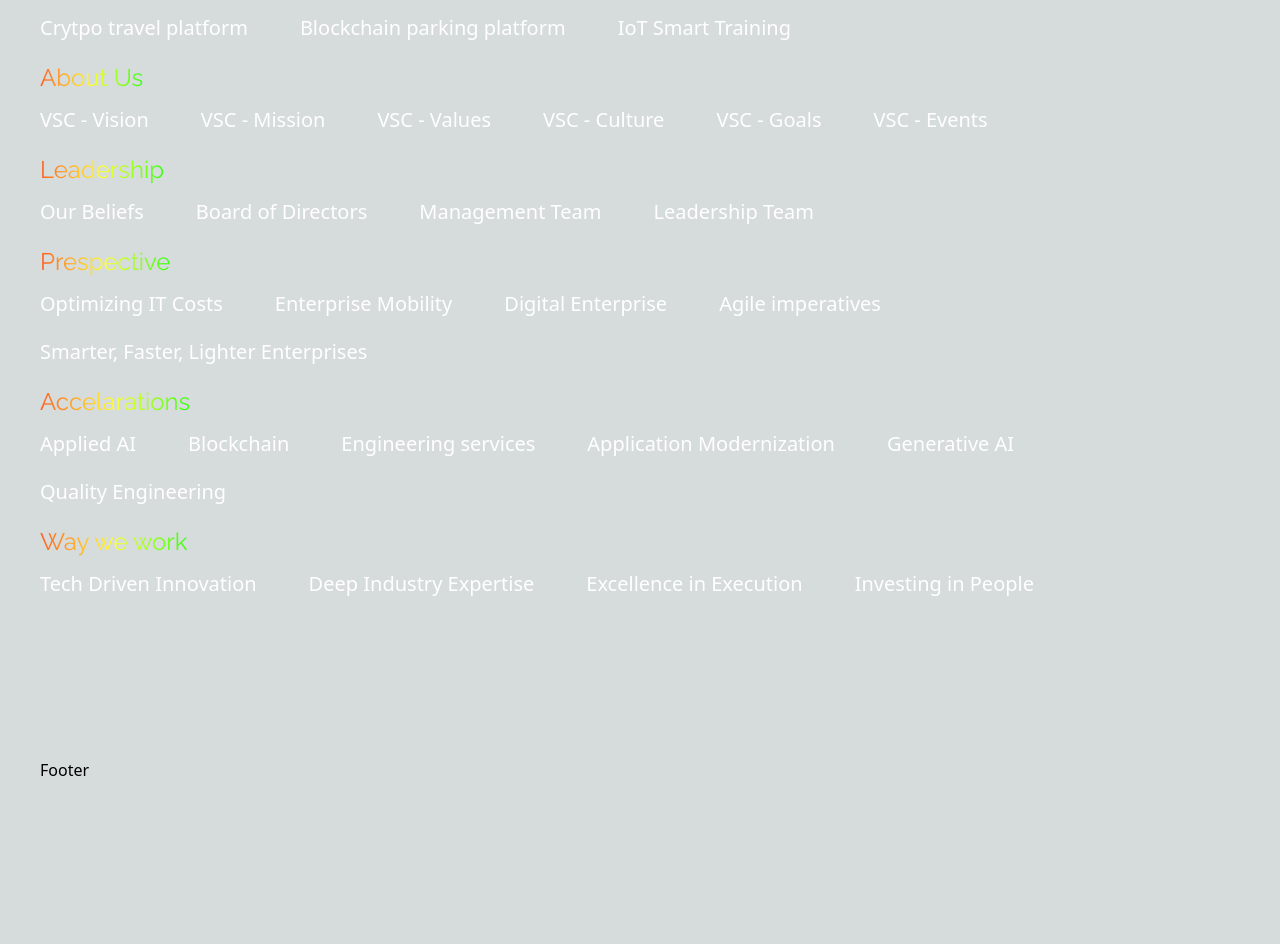
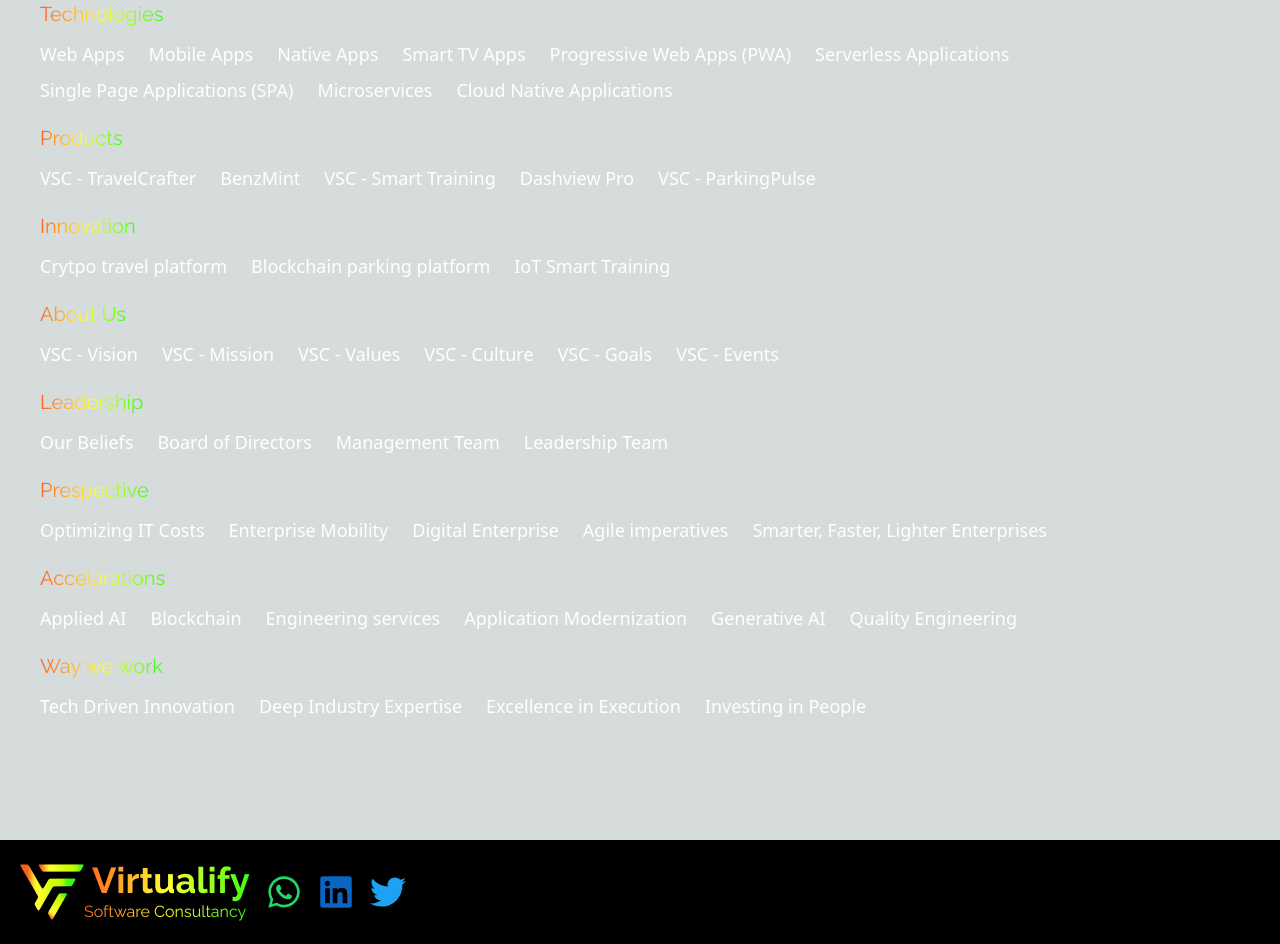
Before and after one commit to mohit5783/virtualify, a Next.js app: page / in a window 1280 px wide. Shown: the part 8940-9884 px from the top of the page. Before the commit the page ends 9762 px from the top, so only its background shows below. Built offline with nearby package versions, Linux system fonts and the light colour scheme; a web font is replaced by a local one.

Commit message:
Created footer + smaller Links + testimonial time tag

```diff
--- a/components/BottomBar.tsx
+++ b/components/BottomBar.tsx
@@ -1,7 +1,108 @@
+import Image from "next/image";
+import Link from "next/link";
+import logo from "../public/logo.webp";
+import {
+  FaLinkedin,
+  FaTwitter,
+  FaFacebookF,
+  FaWhatsapp,
+  FaInstagram,
+  FaYoutube,
+} from "react-icons/fa";
 const BottomBar = () => {
   return (
-    <footer className="mt-20">
-      <h1 className="p-10">Footer</h1>
+    <footer className="mt-20 bg-black">
+      <div className="grid grid-flow-col-dense gap-4 p-5">
+        <div className="flex justify-start items-center">
+          <Link href="/">
+            <div className="flex">
+              <Image
+                src={logo}
+                alt="Virtualify Software Consultancy - logo"
+                width={64}
+                height={64}
+              />
+              <div className="bg-gradient-to-r from-[var(--neon-orange)] via-[var(--neon-yellow)] to-[var(--neon-green)] bg-clip-text text-transparent items-center font-raleway">
+                <h1 className="text-4xl font-bold ms-2">Virtualify</h1>
+                <h2 className="text-base">Software Consultancy</h2>
+              </div>
+            </div>
+          </Link>
+        </div>
+        <div className="flex justify-center items-center gap-4 text-center">
+          <Link
+            rel="noopener noreferrer"
+            target={"_blank"}
+            href="https://api.whatsapp.com/send?phone=919826065894&text=Hi%20Virtualify,%20We%20would%20like%20to%20get%20in%20touch%20with%20you%20to%20build%20an%20App."
+          >
+            <FaWhatsapp
+              className="text-4xl text-[#25d366]"
+              title="Best form to get in touch with Virtualify."
+            />
+          </Link>
+
+          <Link
+            rel="noopener noreferrer"
+            target={"_blank"}
+            href="https://www.linkedin.com/in/virtualify-software-consultancy-78b7242a5/"
+          >
+            <FaLinkedin
+              className="text-4xl text-[#0a66c2]"
+              title="Virtualify Companies profile on LinkedIn."
+            />
+          </Link>
+
+          <Link
+            rel="noopener noreferrer"
+            target={"_blank"}
+            href="https://twitter.com/vscsocialhandle"
+          >
+            <FaTwitter
+              className="text-4xl text-[#1da1f2]"
+              title="Twitter handle for Virtualify."
+            />
+          </Link>
+          {/* <Link
+            rel="noopener noreferrer"
+            target={"_blank"}
+            href="https://www.facebook.com/mohit.shrivastava.technocrat"
+          >
+            <FaFacebookF
+              className="text-4xl text-[#1877f2]"
+              title="Socially active, lazy with commenting and posting. Just view what friend does"
+            />
+          </Link>
+          <Link
+            rel="noopener noreferrer"
+            target={"_blank"}
+            href="https://www.instagram.com/mohit5783/"
+          >
+            <FaInstagram
+              className="text-4xl text-[#833ab4]"
+              title="Mohit K Srivastava's Insta account"
+            />
+          </Link> */}
+          <Link
+            rel="noopener noreferrer"
+            target={"_blank"}
+            href="https://www.youtube.com/@Virtualify"
+          >
+            <FaYoutube
+              className="text-4xl"
+              title="Youtube account for Virtualify."
+            />
+          </Link>
+        </div>
+        <div className="flex justify-center items-center text-center text-xs">
+          &copy; {new Date().getFullYear()}
+          &nbsp;VIRTUALIFY SOFTWARE CONSULTANCY PRIVATE LIMITED.
+          <br />
+          All rights reserved.
+        </div>
+        <div className="flex justify-end items-center text-right">
+          Privacy Notice, Cookie Policy, Disclaimer, Security Policy
+        </div>
+      </div>
     </footer>
   );
 };
--- a/components/HomeLinks.tsx
+++ b/components/HomeLinks.tsx
@@ -27,7 +27,7 @@
                   className="flex items-center gap-2 hover:text-[var(--neon-green)] transition-colors duration-100"
                 >
                   <span className="relative group">
-                    <span className="flex text-2xl bg-gradient-to-r from-[var(--neon-orange)] via-[var(--neon-yellow)] to-[var(--neon-green)] bg-clip-text text-transparent font-raleway">
+                    <span className="flex text-xl bg-gradient-to-r from-[var(--neon-orange)] via-[var(--neon-yellow)] to-[var(--neon-green)] bg-clip-text text-transparent font-raleway">
                       {menu.name}
                     </span>
                     <span className="h-[1px] inline-block w-0 bg-gradient-to-r from-[var(--neon-orange)] via-[var(--neon-yellow)] to-[var(--neon-green)] absolute left-0 -bottom-0.5 group-hover:w-full transition-[width] ease-linear duration-100">
@@ -36,9 +36,9 @@
                   </span>
                 </Link>
 
-                <ul className="flex flex-wrap gap-5 mt-3">
+                <ul className="flex flex-wrap gap-2 mt-3">
                   {menu.List?.map((item, k) => (
-                    <li key={k} className="pr-8">
+                    <li key={k} className="pr-4">
                       <Link
                         href={`/${SubMenuLinks[j].menuName}/${makeSEOFriendly(
                           menu.name
@@ -46,7 +46,7 @@
                         className="flex items-center gap-2 text-white hover:text-[var(--neon-green)] transition-colors duration-100"
                       >
                         <span className="relative group">
-                          <span className="flex text-xl">{item}</span>
+                          <span className="flex text-lg">{item}</span>
                           <span className="h-[1px] inline-block w-0 bg-gradient-to-r from-[var(--neon-orange)] via-[var(--neon-yellow)] to-[var(--neon-green)] absolute left-0 -bottom-0.5 group-hover:w-full transition-[width] ease-linear duration-100">
                             &nbsp;
                           </span>
--- a/components/HomeTestimonials.tsx
+++ b/components/HomeTestimonials.tsx
@@ -65,7 +65,7 @@
                   alt="quote"
                   height={200}
                   width={150}
-                  className="object-cover "
+                  className="object-cover w-auto h-auto"
                 />
                 <div className="absolute top-5 left-0 w-full h-full flex flex-col items-center p-3 pr-10">
                   <p className="text-4xl font-raleway font-thin">{card.name}</p>
@@ -79,7 +79,12 @@
               </div>
               <hr className="border-[0.5px] border-[var(--neon-green)] w-3/4" />
               <div className="flex pl-3 m-3">
-                <p className="text-sm font-mono">{card.TestimonialDate}</p>
+                <time
+                  dateTime={card.TestimonialDate}
+                  className="text-sm font-mono"
+                >
+                  {card.TestimonialDate}
+                </time>
               </div>
             </div>
           ))}
```
